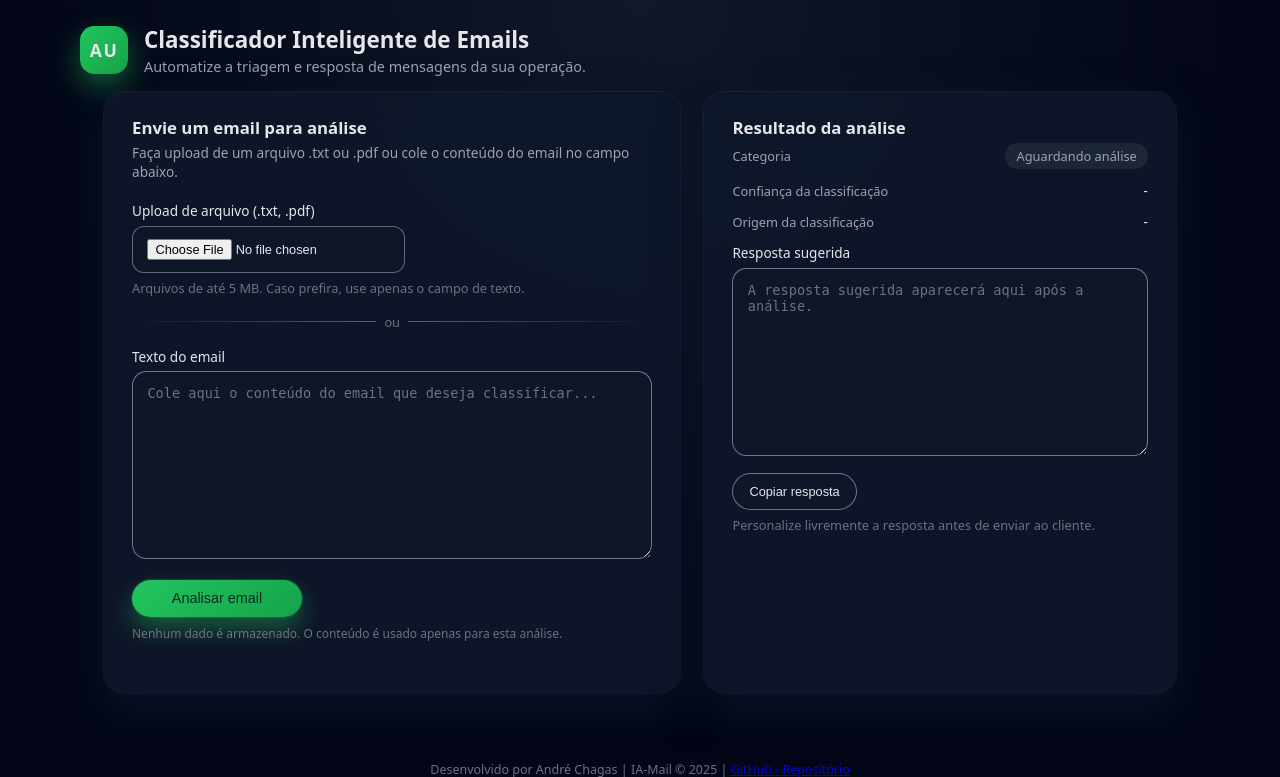
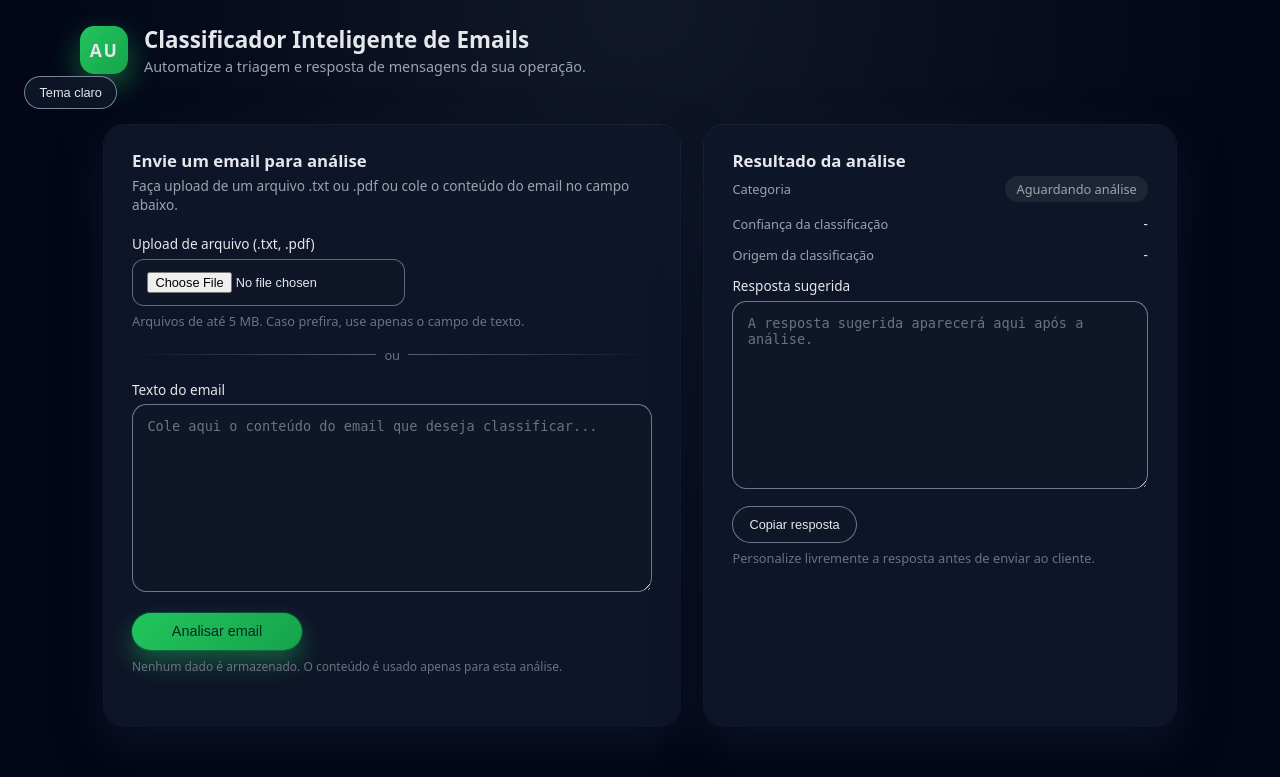
Before and after one commit to andre-chagas/desafio-fullstack-autoU, a Flask app: page / in a window 1280 px wide. Shown: the top 777 px of the page. Run offline with Flask 3, Linux system fonts and the light colour scheme.

Commit message:
Add light/dark theme toggle

```diff
--- a/static/script.js
+++ b/static/script.js
@@ -127,3 +127,35 @@ copyButton.addEventListener("click", async () => {
       "Não foi possível copiar automaticamente. Selecione e copie manualmente.";
   }
 });
+
+const themeToggleButton = document.getElementById("theme-toggle-button");
+
+if (themeToggleButton) {
+  const body = document.body;
+  const storedTheme =
+    typeof window !== "undefined" && window.localStorage
+      ? localStorage.getItem("theme")
+      : null;
+  const initialTheme =
+    storedTheme === "light" || storedTheme === "dark"
+      ? storedTheme
+      : body.getAttribute("data-theme") || "dark";
+
+  function applyTheme(theme) {
+    body.setAttribute("data-theme", theme);
+    if (typeof window !== "undefined" && window.localStorage) {
+      localStorage.setItem("theme", theme);
+    }
+    themeToggleButton.textContent =
+      theme === "light" ? "Tema escuro" : "Tema claro";
+  }
+
+  applyTheme(initialTheme);
+
+  themeToggleButton.addEventListener("click", () => {
+    const current =
+      body.getAttribute("data-theme") === "light" ? "light" : "dark";
+    const next = current === "light" ? "dark" : "light";
+    applyTheme(next);
+  });
+}
--- a/static/styles.css
+++ b/static/styles.css
@@ -84,16 +97,31 @@ body {
   backdrop-filter: blur(14px);
 }
 
+body[data-theme="light"] .panel {
+  background: rgba(255, 255, 255, 0.98);
+  box-shadow:
+    0 18px 45px rgba(15, 23, 42, 0.1),
+    0 0 0 1px rgba(209, 213, 219, 0.8);
+}
+
 .panel h2 {
   color: #e5e7eb;
   font-size: 1.05rem;
   margin-bottom: 0.25rem;
 }
 
+body[data-theme="light"] .panel h2 {
+  color: #0f172a;
+}
+
 .panel-subtitle {
   font-size: 0.85rem;
   color: #9ca3af;
   margin-bottom: 1.25rem;
+}
+
+body[data-theme="light"] .panel-subtitle {
+  color: #6b7280;
 }
 
 .field-group {
@@ -322,6 +384,27 @@ button {
   color: #6b7280;
   font-size: 0.78rem;
   text-align: center;
+}
+
+body[data-theme="light"] .app-footer {
+  color: #4b5563;
+}
+
+.theme-toggle {
+  margin-left: auto;
+  padding: 0.5rem 0.9rem;
+  border-radius: 999px;
+  border: 1px solid rgba(148, 163, 184, 0.8);
+  background: rgba(15, 23, 42, 0.9);
+  color: #e5e7eb;
+  font-size: 0.8rem;
+  cursor: pointer;
+}
+
+body[data-theme="light"] .theme-toggle {
+  background: #f9fafb;
+  color: #111827;
+  border-color: #d1d5db;
 }
 
 .app-footer p {
--- a/templates/index.html
+++ b/templates/index.html
@@ -6,7 +6,7 @@
   <title>Classificador de Emails - AutoU</title>
   <link rel="stylesheet" href="/static/styles.css">
 </head>
-<body>
+  <body data-theme="dark">
   <div class="app-shell">
     <header class="app-header">
       <div class="brand">
@@ -16,6 +16,9 @@
           <p>Automatize a triagem e resposta de mensagens da sua operação.</p>
         </div>
       </div>
+      <button type="button" class="theme-toggle" id="theme-toggle-button">
+        Tema claro
+      </button>
     </header>
 
     <main class="app-main">
```
Also changed, not shown: other parts of static/styles.css (+47 -0 lines).
